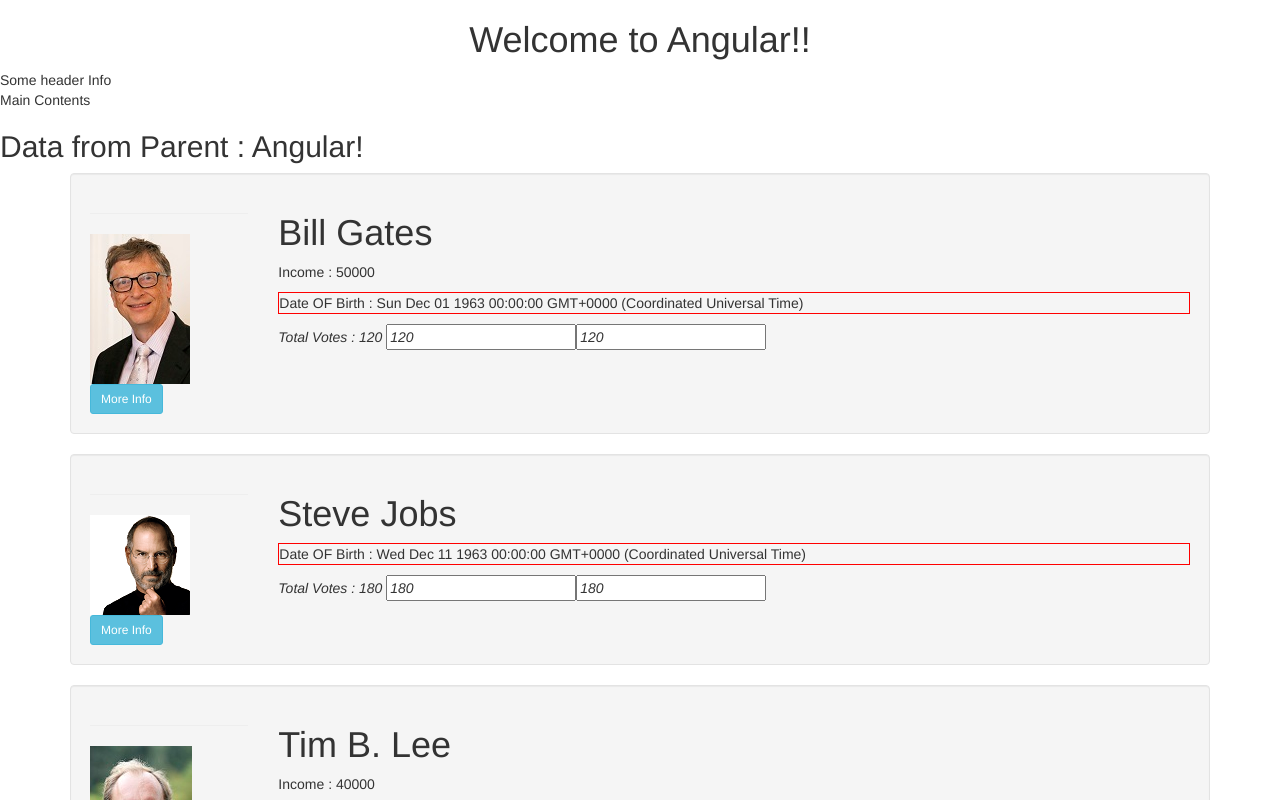
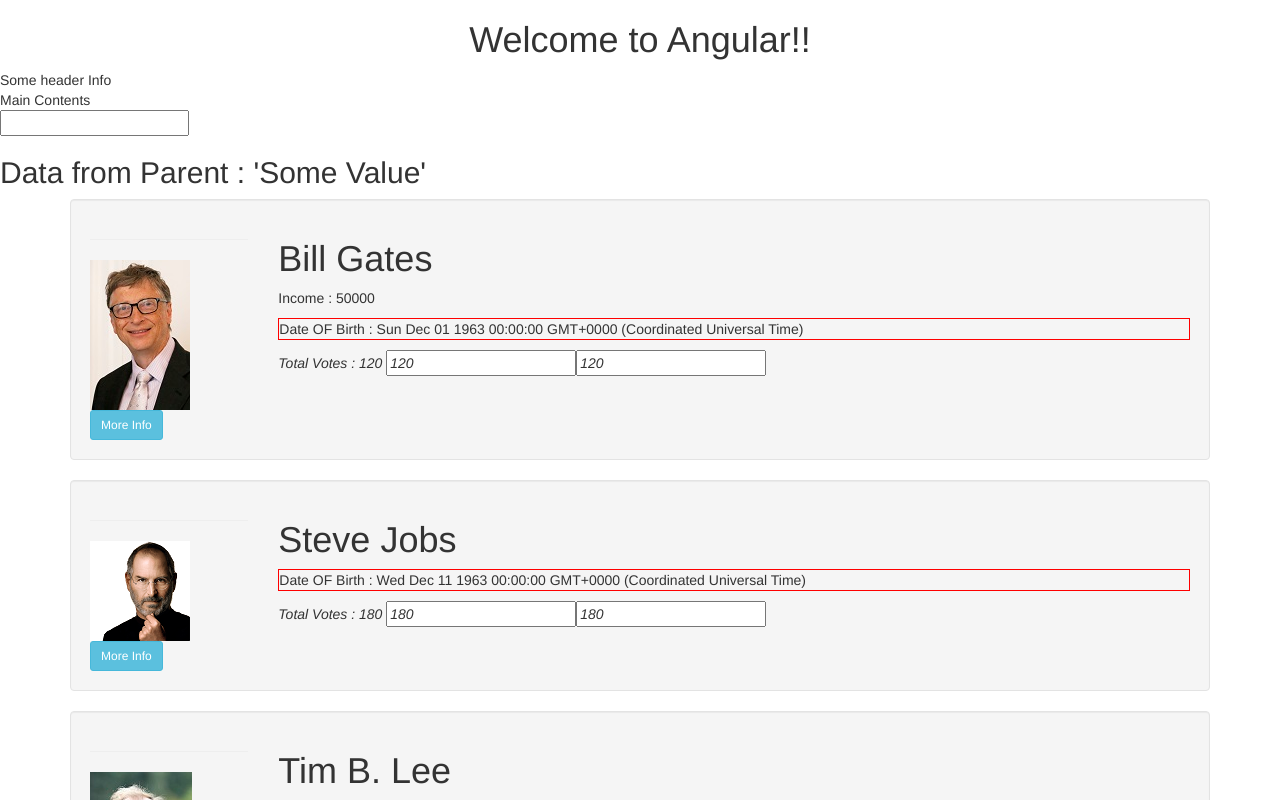
Before and after one commit to synergy2411/aligh-repo, an Angular app: page / in a window 1280 px wide. Shown: the top 800 px of the page. Built offline with nearby package versions, Linux system fonts and the light colour scheme.

Commit message:
child to parent component communication added using @Output()

```diff
--- a/src/app/app.component.html
+++ b/src/app/app.component.html
@@ -6,7 +6,8 @@
 </div>
 
 <div>
-  <app-user xyz="XYZ" [users]="users" [abc]="title">
+  <app-user xyz="XYZ" [users]="users" abc="'Some Value'"
+      (childEvent)="customEventHandler($event)">
     <header>Some header Info</header>
     <main class="my-class">Main Contents</main>
     <footer>Footer Info</footer>
--- a/src/app/app.component.ts
+++ b/src/app/app.component.ts
@@ -11,6 +11,10 @@ export class AppComponent {
   title = 'Angular!';
   users : User[];
 
+  customEventHandler(eventdata){
+    this.title = eventdata
+  }
+
   ngOnInit(){
     this.users = USER_DATA;
   }
--- a/src/app/user/user.component.html
+++ b/src/app/user/user.component.html
@@ -1,6 +1,8 @@
 <!-- Data Projection -->
 <ng-content select="header"></ng-content>
 <ng-content select=".my-class"></ng-content>
+
+<input type="text" (keyup)="onKeyUp(childCtrl.value)" #childCtrl>
 
 <h2>Data from Parent : {{ title }}</h2>
 
--- a/src/app/user/user.component.ts
+++ b/src/app/user/user.component.ts
@@ -7,8 +7,11 @@ import { Component,
     AfterContentChecked,
     AfterViewInit,
     AfterViewChecked,
-    OnDestroy } from '@angular/core';
+    OnDestroy,
+    Output,
+    EventEmitter} from '@angular/core';
 import { User } from '../model/user';
+
 
 @Component({
     selector : 'app-user',
@@ -28,6 +31,12 @@ OnDestroy{
     @Input("xyz") xyz : string;
     @Input("users") users : User;
     @Input("abc") title : string;
+
+    @Output ('childEvent') childEvent = new EventEmitter();
+
+    onKeyUp(value: string){
+        this.childEvent.emit(value);
+    }
     tab : any;
     myStyle = {
 
```
